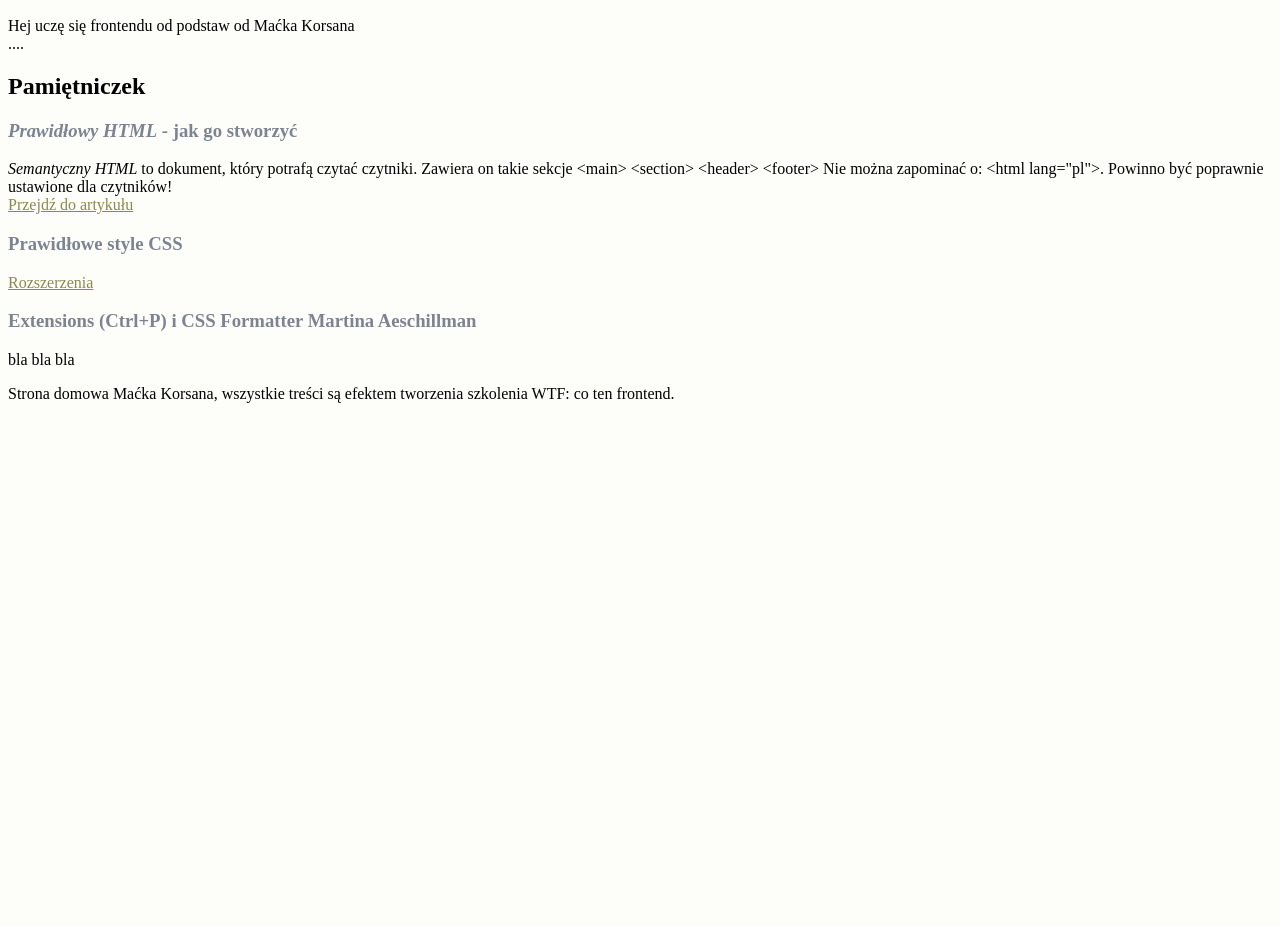
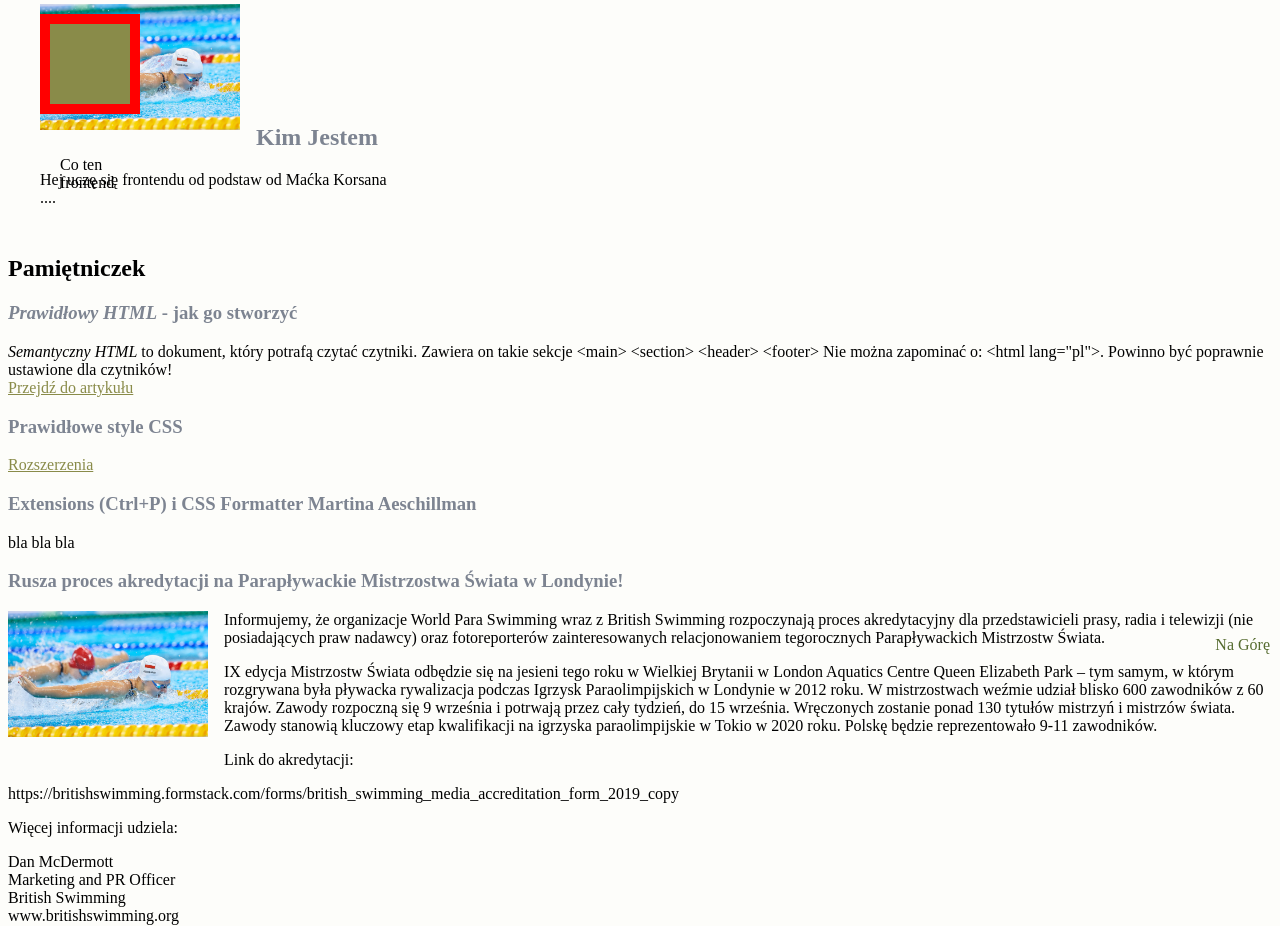
Before and after one commit to zastosowania/homepage, a plain HTML site: page index.html in a window 1280 px wide. Shown: the part 136-1062 px from the top of the page. Before the commit the page ends 800 px from the top, so only its background shows below. Drawn offline with Linux system fonts and the light colour scheme.

Commit message:
feat: sticky, float

```diff
--- a/index.html
+++ b/index.html
@@ -11,21 +11,20 @@
 
 <body>
 
-	<header>
+	<header class="navigation">
 			<a href="index.html" class="link">Strona główna</a>
 			<a href="prawidlowyhtml.html" class="link">Prawidłowy HTML</a>
 	</header>
 
 	<main>
 		<header>
-				<h1 class="mainHeader">Andrzej Lach - Strona domowa</h1>
+				<h1 id="top" class="mainHeader">Andrzej Lach - Strona domowa</h1>
 		</header>
-
-		<section>
+		<section class="about">
+			<img src="swim.jpg" alt="swimming" class="articlePic">
+			<div class="box">Co ten frontend</div>
 			<h2 class="sectionHeader">Kim Jestem</h2>
-			<p>
-				Hej uczę się frontendu od podstaw od Maćka Korsana<br /> ....
-			</p>
+			<p>Hej uczę się frontendu od podstaw od Maćka Korsana<br /> ....</p>
 		</section>
 
 		<section>
@@ -51,9 +50,32 @@
 			<p>bla bla bla
 			</p>
 		</section>
+
+		<section>
+				<h3 class="diaryHeader">Rusza proces akredytacji na Parapływackie Mistrzostwa Świata w Londynie!</h3>
+				<img src="swim.jpg" alt="swimming" class="articlePic">
+				<p>Informujemy, że organizacje World Para Swimming wraz z British Swimming rozpoczynają proces akredytacyjny dla przedstawicieli prasy, radia i telewizji (nie posiadających praw nadawcy) oraz fotoreporterów zainteresowanych relacjonowaniem tegorocznych Parapływackich Mistrzostw Świata.</p>
+				<p>IX edycja Mistrzostw Świata odbędzie się na jesieni tego roku w Wielkiej Brytanii w London Aquatics Centre Queen Elizabeth Park – tym samym, w którym rozgrywana była pływacka rywalizacja podczas Igrzysk Paraolimpijskich w Londynie w 2012 roku. W mistrzostwach weźmie udział blisko 600 zawodników z 60 krajów. Zawody rozpoczną się 9 września i potrwają przez cały tydzień, do 15 września. Wręczonych zostanie ponad 130 tytułów mistrzyń i mistrzów świata. Zawody stanowią kluczowy etap kwalifikacji na igrzyska paraolimpijskie w Tokio w 2020 roku. Polskę będzie reprezentowało 9-11 zawodników.
+				<p>Link do akredytacji:</p>
+						https://britishswimming.formstack.com/forms/british_swimming_media_accreditation_form_2019_copy
+						<p>Więcej informacji udziela:</p>
+
+						<p><span>Dan McDermott</span><br>
+						Marketing and PR Officer<br>
+						British Swimming<br>
+						www.britishswimming.org<br>
+						E: dan.mcdermott@swimming.org<br>
+						M: 07583 681180<br>
+						źródło: Press Release IPC<br>
+						foto: Adrian Stykowski</p>
+		</section>
+
+
+
 	</main>
 
 	<footer>
+			<a href="#top" class="top">Na Górę</a>
 			Strona domowa Maćka Korsana, wszystkie treści są efektem tworzenia szkolenia WTF: co ten frontend.
 	</footer>
 	<script src="main.js"></script>
--- a/style.css
+++ b/style.css
@@ -4,6 +4,7 @@ body {
 
 .mainHeader {
 	color: #7d8491;
+	padding-top: 50px;
 }
 
 .sectionHeader, .diaryHeader {
@@ -17,3 +18,53 @@ body {
 .link {
 	color: #898b49;
 }
+
+.about {
+	position: relative;
+	width: 100%;
+	max-width: 700px;
+	margin: 32px;
+	overflow: hidden;
+}
+
+.box {
+	width: 100px;
+	height: 100px;
+	background-color: #898b49;
+	padding: 10px;
+	border: 10px solid red;
+	box-sizing: border-box;
+	top: 10px;
+	right: 50%;
+	z-index: 2;
+	position: sticky;
+}
+
+.top{
+	position: fixed;
+	bottom: 10px;
+	right: 10px;
+	color: darkolivegreen;
+	text-decoration: none;
+}
+
+.navigation{
+	position: fixed;
+	width: 100%;
+	padding: 10x;
+	top: 10px;
+	left: 0;
+	color: aqua;
+	box-sizing: border-box;
+	padding: 16px;
+	background-color: #fff;
+}
+
+.articlePic
+{
+	display: block;
+	width: 100%;
+	max-width: 200px;
+	float: left;
+	margin: 0 16px 16px 0;
+}
```
Also changed, not shown: swim.jpg (added).
